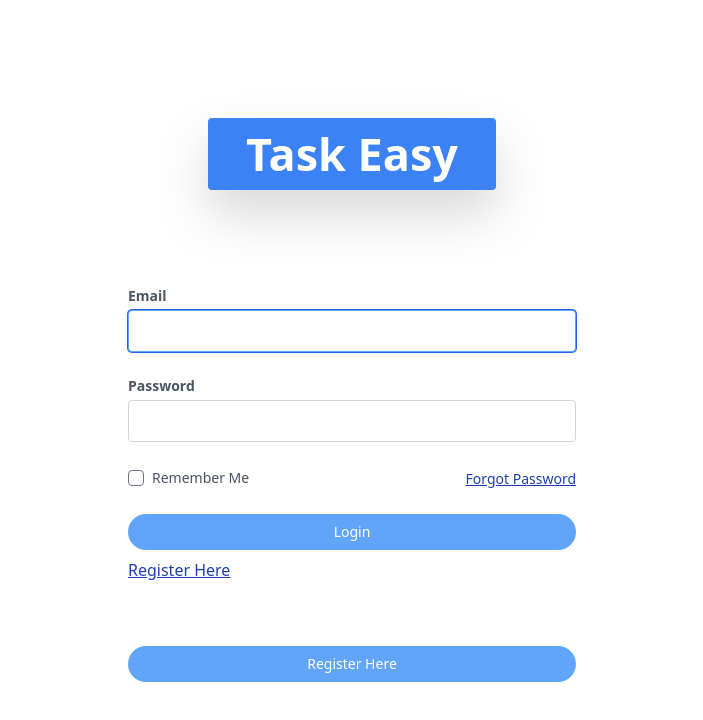
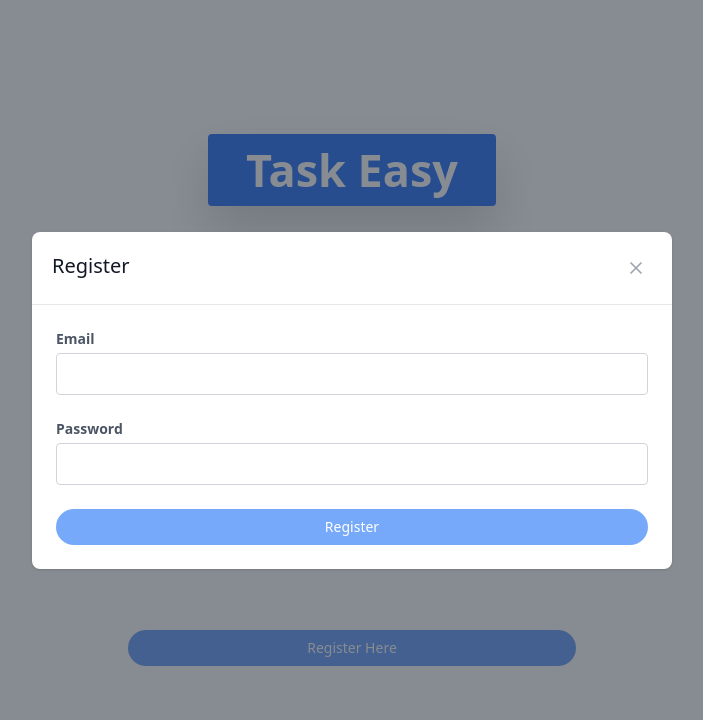
Before and after one commit to Henriqueba210/todo-list-app, a Next.js app: page /login in a window 1280 px wide. Both pictures are taken after a click on the button "Register Here". Shown: the top 720 px of the page, without its empty margins (288-991 px from the left). Built offline with nearby package versions, Linux system fonts and the light colour scheme.

Commit message:
feat: login and sign up

```diff
--- /dev/null
+++ b/components/signInForm.tsx
@@ -0,0 +1,93 @@
+import { createUserWithEmailAndPassword } from "firebase/auth";
+import { Modal } from "flowbite-react";
+import { NextPage } from "next";
+import React from "react";
+import { useState } from "react";
+import { useForm } from "react-hook-form";
+import toast, { Toaster } from "react-hot-toast";
+import { auth } from "../lib/firebase";
+
+export interface FormStatus {
+  showForm: boolean;
+  setShowForm: React.Dispatch<React.SetStateAction<boolean>>;
+}
+
+interface RegisterForm {
+  email: string;
+  password: string;
+}
+
+export const SignInForm: NextPage<FormStatus> = (formStatus: FormStatus) => {
+  let [userCreatedSucessefuly, setFormState] = useState(false);
+  const { register, handleSubmit } = useForm<RegisterForm>();
+  const onSubmit = handleSubmit((data) => registerUser(data));
+
+  function registerUser(registerForm: RegisterForm) {
+    createUserWithEmailAndPassword(
+      auth,
+      registerForm.email,
+      registerForm.password
+    )
+      .then(() => {
+        toast.success("Registration Success");
+        formStatus.setShowForm(false);
+        setFormState(true);
+      })
+      .catch((error) => {
+        toast.error("Registration Error");
+        console.error(error);
+        setFormState(false);
+      });
+  }
+
+  return (
+    <React.Fragment>
+      <Toaster />
+      <Modal
+        show={formStatus.showForm}
+        onClose={() => formStatus.setShowForm(false)}
+      >
+        <Modal.Header>Register</Modal.Header>
+        <Modal.Body>
+          <form action="" className="space-y-6" onSubmit={onSubmit}>
+            <div>
+              <label
+                htmlFor=""
+                className="text-sm font-bold text-gray-600 block"
+              >
+                Email
+              </label>
+              <input
+                type="text"
+                {...register("email", {
+                  required: "Email Address is required",
+                })}
+                className="w-full p-2 border border-gray-300 hover:border-blue-300 focus:border-blue-400 rounded mt-1"
+              />
+            </div>
+            <div>
+              <label
+                htmlFor=""
+                className="text-sm font-bold text-gray-600 block"
+              >
+                Password
+              </label>
+              <input
+                type="password"
+                {...register("password", {
+                  required: "Email Address is required",
+                })}
+                className="w-full p-2 border border-gray-300 hover:border-blue-300 focus:border-blue-400 rounded mt-1"
+              />
+            </div>
+            <div className="flex items-center justify-between">
+              <button className="w-full py-2 px-4 bg-blue-400 hover:bg-blue-500 rounded-full text-white text-sm">
+                Register
+              </button>
+            </div>
+          </form>
+        </Modal.Body>
+      </Modal>
+    </React.Fragment>
+  );
+};
--- a/next.config.js
+++ b/next.config.js
@@ -1,10 +1,14 @@
 /** @type {import('next').NextConfig} */
-const path = require('path')
 const nextConfig = {
+  experimental: {
+    images: {
+      layoutRaw: true,
+    },
+  },
+  images: {
+    domains: ["flowbite.com"],
+  },
   reactStrictMode: true,
-  sassOptions: {
-    includePaths: [path.join(__dirname, 'styles')],
-  },
-}
+};
 
 module.exports = nextConfig
--- a/pages/login.tsx
+++ b/pages/login.tsx
@@ -1,22 +1,28 @@
+import { getAuth, signInWithEmailAndPassword } from "firebase/auth";
 import type { NextPage } from "next";
 import Head from "next/head";
 import Image from "next/image";
 import { useState } from "react";
 import { useForm } from "react-hook-form";
+import { auth } from "../lib/firebase";
+import { toast, Toaster } from "react-hot-toast";
 import "../styles/Home.module.css";
+import { SignInForm, FormStatus } from "../components/signInForm";
 interface userForm {
   email: string;
   password: string;
   remember: boolean;
 }
+
 const Login: NextPage = () => {
-  const [email, setEmail] = useState("");
   const { register, handleSubmit } = useForm<userForm>();
-  const onSubmit = handleSubmit((data) => {
-    console.log(data);
-  });
+  const onSubmit = handleSubmit((data) => signInWithCredentials(data));
+  const [showFrom, setShowForm] = useState(false);
+
   return (
     <div>
+      <Toaster />
+      <SignInForm showForm={showFrom} setShowForm={setShowForm} />
       <div className="min-h-screen flex flex-col justify-center">
         <div className="mx-auto w-[18rem] h-[4.5rem] bg-blue-500 rounded text-center flex justify-center items-center drop-shadow-2xl">
           <h1 className="h-auto text-[45px] font-bold text-white ">
@@ -76,16 +82,12 @@ const Login: NextPage = () => {
                 Login
               </button>
             </div>
-            <div className="!mt-2">
-              <a
-                href=""
-                className="'font-medium text-m text-blue-800 underline"
+            <div className="!mt-16">
+              <button
+                className="w-full py-2 px-4 bg-blue-400 hover:bg-blue-500 rounded-full text-white text-sm"
+                type="button"
+                onClick={() => setShowForm(true)}
               >
-                Register Here
-              </a>
-            </div>
-            <div className="!mt-16">
-              <button className="w-full py-2 px-4 bg-blue-400 hover:bg-blue-500 rounded-full text-white text-sm">
                 Register Here
               </button>
             </div>
@@ -96,4 +98,17 @@ const Login: NextPage = () => {
   );
 };
 
+function signInWithCredentials(useForm: userForm) {
+  const authPromise = signInWithEmailAndPassword(
+    auth,
+    useForm.email,
+    useForm.password
+  );
+  toast.promise(authPromise, {
+    loading: "loading",
+    success: "success",
+    error: "Usuário ou Senha Incorretos",
+  });
+}
+
 export default Login;
--- a/postcss.config.js
+++ b/postcss.config.js
@@ -1,6 +1,6 @@
 module.exports = {
   plugins: {
+    autoprefixer: {},
     tailwindcss: {},
-    autoprefixer: {},
   },
-}
+};
--- a/tailwind.config.js
+++ b/tailwind.config.js
@@ -1,13 +1,14 @@
-/** @type {import('tailwindcss').Config} */
-module.exports = {
+/**
+ * @type {import('@types/tailwindcss/tailwind-config').TailwindConfig}
+ */
+ module.exports = {
   content: [
-    "./pages/**/*.{js,ts,jsx,tsx}",
-    "./components/**/*.{js,ts,jsx,tsx}",
+    "./components/**/*.{ts,tsx}",
+    "./pages/**/*.{ts,tsx}",
+    "./public/**/*.html",
+    "./node_modules/flowbite/**/*.js",
+    "./node_modules/flowbite-react/**/*.js",
   ],
-  theme: {
-    extend: {},
-  },
-  plugins: [
-    require('@tailwindcss/forms'),
-  ],
-}
+  plugins: [require("flowbite/plugin")],
+  theme: {},
+};
```
Also changed, not shown: package.json (+65 -17 lines), pages/_app.tsx (+0 -7 lines), 1 other file (tests, documents, lock files or other folders).
